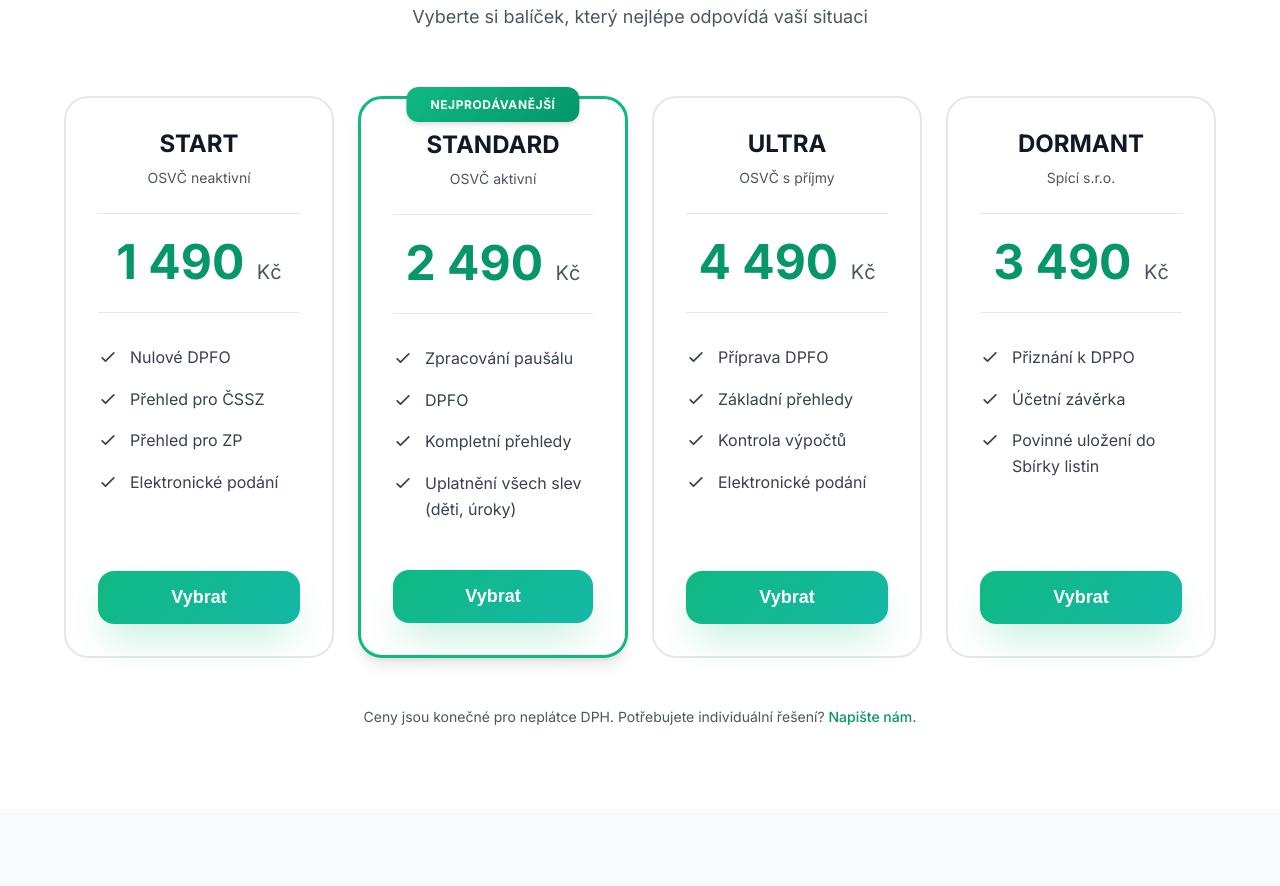
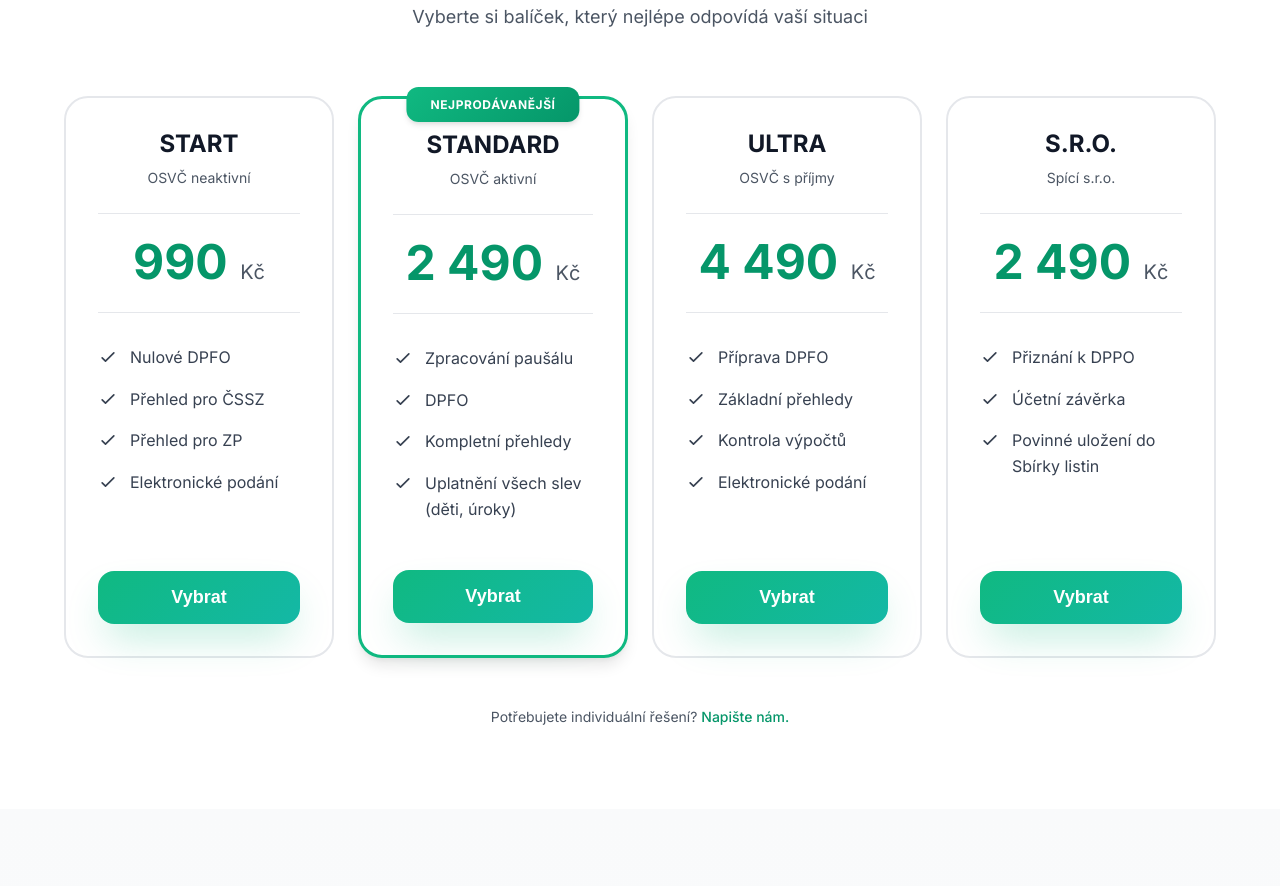
Before and after one commit to filllomex-beep/DaneNula.cz, a website: page index.html in a window 1280 px wide. Shown: the part 2316-3202 px from the top of the page. Drawn offline with Linux system fonts and the light colour scheme.

Commit message:
Update pricing: START 990 Kč, S.R.O. 2490 Kč, simplify pricing note

```diff
--- a/index.html
+++ b/index.html
@@ -185,7 +185,7 @@
                         <p class="pricing-subtitle">OSVČ neaktivní</p>
                     </div>
                     <div class="pricing-price">
-                        <span class="price-amount">1 490</span>
+                        <span class="price-amount">990</span>
                         <span class="price-currency">Kč</span>
                     </div>
                     <ul class="pricing-features">
@@ -323,11 +323,11 @@
                 <!-- DORMANT Package -->
                 <div class="pricing-card scroll-reveal" data-package="dormant">
                     <div class="pricing-header">
-                        <h3>DORMANT</h3>
+                        <h3>S.R.O.</h3>
                         <p class="pricing-subtitle">Spící s.r.o.</p>
                     </div>
                     <div class="pricing-price">
-                        <span class="price-amount">3 490</span>
+                        <span class="price-amount">2 490</span>
                         <span class="price-currency">Kč</span>
                     </div>
                     <ul class="pricing-features">
@@ -361,8 +361,7 @@
             </div>
 
             <p class="pricing-note scroll-reveal">
-                Ceny jsou konečné pro neplátce DPH. Potřebujete individuální řešení? <a
-                    href="mailto:info@danenula.cz">Napište nám.</a>
+                Potřebujete individuální řešení? <a href="mailto:info@danenula.cz">Napište nám.</a>
             </p>
         </div>
     </section>
```
